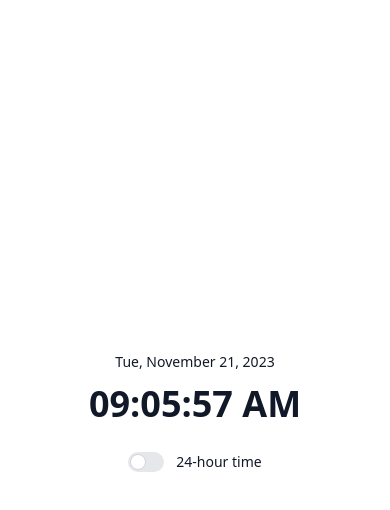
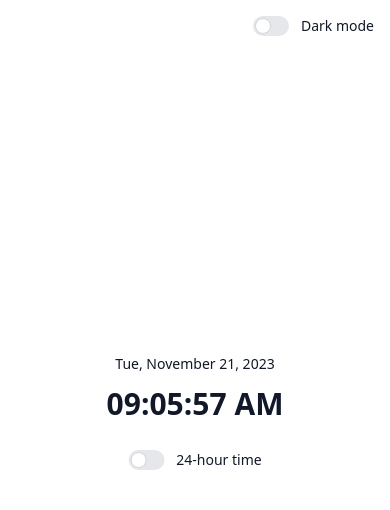
Before and after one commit to mechapear/clock-react, a React (Vite) app: page / in a window 390 px wide. Shown: the top 510 px of the page. Built offline with nearby package versions, Linux system fonts and the light colour scheme.

Commit message:
feat: add theme switcher

```diff
--- a/index.html
+++ b/index.html
@@ -5,7 +5,7 @@
     <meta name="viewport" content="width=device-width, initial-scale=1.0" />
     <title>Clock</title>
   </head>
-  <body>
+  <body class="dark:bg-gray-900">
     <div id="root"></div>
     <script type="module" src="/src/main.tsx"></script>
   </body>
--- a/src/App.tsx
+++ b/src/App.tsx
@@ -3,6 +3,7 @@ import { useEffect, useState } from 'react'
 export default function App() {
   const [date, setDate] = useState(new Date())
   const [is24Hour, setIs24Hour] = useState(false)
+  const [isDarkMode, setIsDarkMode] = useState(false)
 
   const day = date.toLocaleDateString(undefined, {
     weekday: 'short',
@@ -25,13 +26,38 @@ export default function App() {
     return () => clearInterval(interval)
   }, [])
 
+  useEffect(() => {
+    // set the dark mode class to the root element
+    if (isDarkMode) {
+      document.documentElement.classList.add('dark')
+    } else {
+      document.documentElement.classList.remove('dark')
+    }
+  }, [isDarkMode]) // On page load or when changing themes
+
   return (
     <>
-      <div className="text-center">
+      <nav className="sticky z-0 top-0 p-4 flex flex-row-reverse">
+        <label className="relative inline-flex items-center cursor-pointer">
+          <input
+            className="sr-only peer"
+            type="checkbox"
+            // set state from the latest value of isDarkMode pasing function inside setIsDarkMode
+            onChange={() => setIsDarkMode((prevIsDarkMode) => !prevIsDarkMode)}
+            checked={isDarkMode}
+          />
+          <div className="w-9 h-5 bg-gray-200 peer-focus:outline-none peer-focus:ring-2 peer-focus:ring-blue-300 dark:peer-focus:ring-blue-800 rounded-full peer dark:bg-gray-700 peer-checked:after:translate-x-full rtl:peer-checked:after:-translate-x-full peer-checked:after:border-white after:content-[''] after:absolute after:top-[2px] after:start-[2px] after:bg-white after:border-gray-300  after:border after:rounded-full after:h-4 after:w-4 after:transition-all dark:border-gray-600 peer-checked:bg-blue-600"></div>
+          <span className="ms-3 text-sm font-medium text-gray-900 dark:text-gray-300">
+            Dark mode
+          </span>
+        </label>
+      </nav>
+
+      <div className="text-center absolute top-1/2 left-1/2 -translate-y-1/2 -translate-x-1/2 ">
         <div className="text-sm font-medium text-gray-900 dark:text-gray-300">
           {day}
         </div>
-        <div className="text-4xl font-semibold mt-3 mb-7 text-gray-900 dark:text-gray-300">
+        <div className="text-3xl md:text-4xl font-semibold mt-3 mb-7 text-gray-900 dark:text-gray-300">
           {time}
         </div>
         <div>
--- a/src/index.css
+++ b/src/index.css
@@ -3,8 +3,6 @@
 @tailwind utilities;
 
 body {
-  display: grid;
-  place-content: center;
   margin: 0;
   min-width: 320px;
   min-height: 100vh;
--- a/tailwind.config.js
+++ b/tailwind.config.js
@@ -1,6 +1,6 @@
 /** @type {import('tailwindcss').Config} */
 export default {
-  darkMode: 'class',
+  darkMode: 'class', // or 'media': automatically set theme based on the browser’s color scheme preference
   content: ['./index.html', './src/**/*.{js,ts,jsx,tsx}'],
   theme: {
     extend: {},
```
